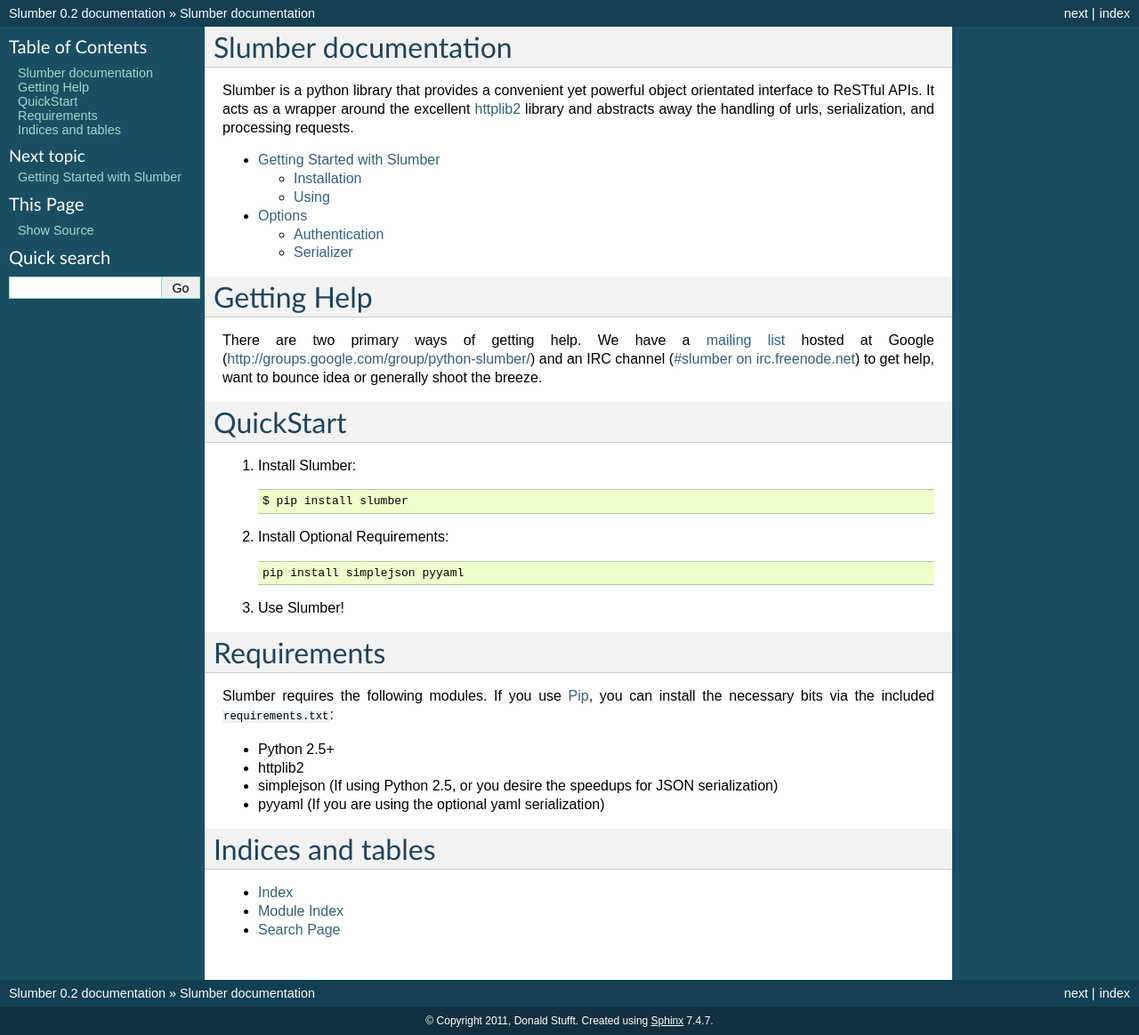
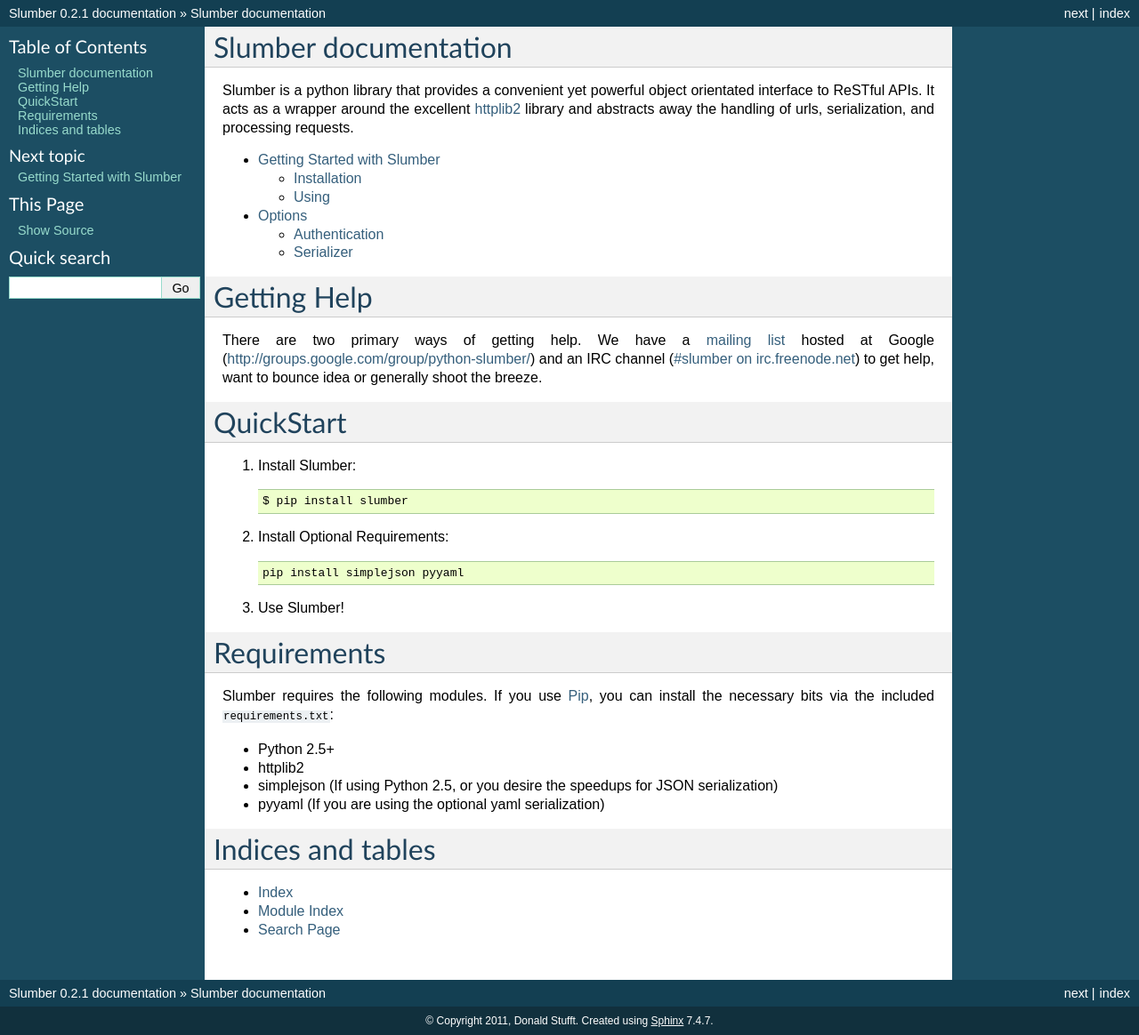
Before and after one commit to samgiles/slumber, a Sphinx documentation site: the page built from docs/index.rst, in a window 1280 px wide. Shown: the whole page at 89% size. Built offline with Sphinx 7.4.7, drawn with Linux system fonts in a browser that asks for light colours.

Commit message:
up version

```diff
--- a/docs/conf.py
+++ b/docs/conf.py
@@ -50,7 +50,7 @@
 # The short X.Y version.
 version = '0.2'
 # The full version, including alpha/beta/rc tags.
-release = '0.2'
+release = '0.2.1'
 
 # The language for content autogenerated by Sphinx. Refer to documentation
 # for a list of supported languages.
--- a/setup.py
+++ b/setup.py
@@ -8,7 +8,7 @@
 
 setup(
     name = "slumber",
-    version = "0.2",
+    version = "0.2.1",
     description = "A library that makes consuming a ReST API easier and more convenient",
     long_description=open("README.rst", "r").read() + open("CHANGELOG.rst", "r").read(),
     url = "http://slumber.in/",
```
